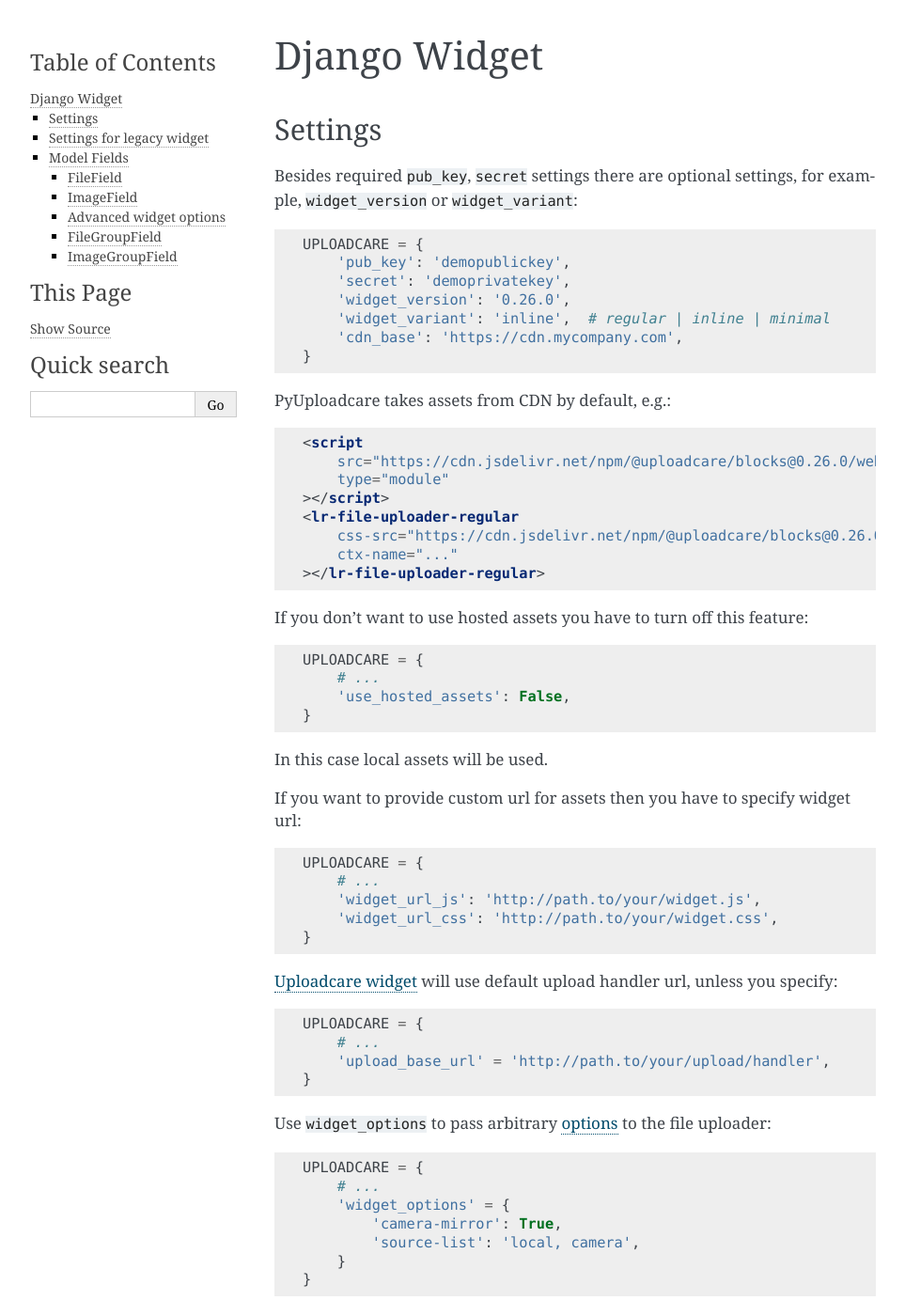
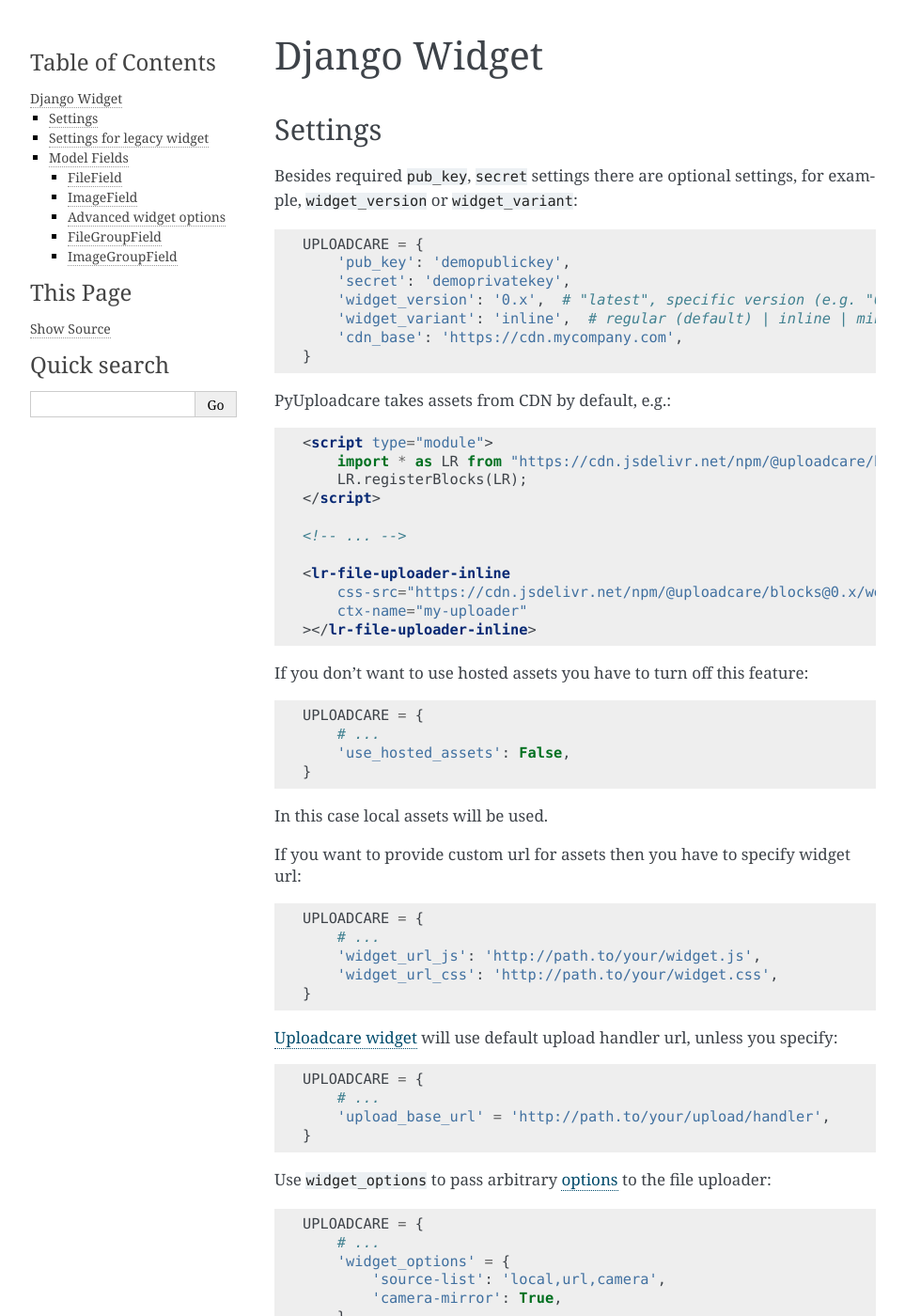
Before and after one commit to uploadcare/pyuploadcare, a Sphinx documentation site: the page built from docs/django-widget.rst, in a window 1280 px wide and 1400 px high. Shown: the whole window at 94% size, without its empty margins (148-1111 px from the left). Built offline with Sphinx 7.4.7, drawn with Linux system fonts in a browser that asks for light colours; some of the changed text lies outside the part shown.

Commit message:
#234 update docs

```diff
--- a/docs/django-widget.rst
+++ b/docs/django-widget.rst
@@ -17,8 +17,8 @@
     UPLOADCARE = {
         'pub_key': 'demopublickey',
         'secret': 'demoprivatekey',
-        'widget_version': '0.26.0',
-        'widget_variant': 'inline',  # regular | inline | minimal
+        'widget_version': '0.x',  # "latest", specific version (e.g. "0.27.4") or wildcard ("0.x" is the default)
+        'widget_variant': 'inline',  # regular (default) | inline | minimal
         'cdn_base': 'https://cdn.mycompany.com',
     }
 
@@ -26,14 +26,17 @@
 
 .. code-block:: html
 
-    <script
-        src="https://cdn.jsdelivr.net/npm/@uploadcare/blocks@0.26.0/web/lr-file-uploader-regular.min.js"
-        type="module"
-    ></script>
-    <lr-file-uploader-regular
-        css-src="https://cdn.jsdelivr.net/npm/@uploadcare/blocks@0.26.0/web/lr-file-uploader-regular.min.css"
-        ctx-name="..."
-    ></lr-file-uploader-regular>
+    <script type="module">
+        import * as LR from "https://cdn.jsdelivr.net/npm/@uploadcare/blocks@0.x/web/blocks.min.js";
+        LR.registerBlocks(LR);
+    </script>
+
+    <!-- ... -->
+
+    <lr-file-uploader-inline
+        css-src="https://cdn.jsdelivr.net/npm/@uploadcare/blocks@0.x/web/lr-file-uploader-regular.min.css"
+        ctx-name="my-uploader"
+    ></lr-file-uploader-inline>
 
 
 If you don't want to use hosted assets you have to turn off this feature:
@@ -74,11 +77,10 @@
     UPLOADCARE = {
         # ...
         'widget_options' = {
+            'source-list': 'local,url,camera',
             'camera-mirror': True,
-            'source-list': 'local, camera',
         }
     }
-
 
 
 .. _django-legacy-widget-settings-ref:
@@ -196,8 +198,8 @@
     # https://uploadcare.com/docs/file-uploader/options/
     class CandidateForm(forms.Form):
         photo = ImageField(widget=FileWidget(attrs={
-            'thumb-size': '128',
             'source-list': 'local,url,camera',
+            'camera-mirror': True,
         }))
 
 Use ``LegacyFileWidget`` whenever you want to switch back to jQuery-based
--- a/docs/index.rst
+++ b/docs/index.rst
@@ -39,8 +39,8 @@
     # https://uploadcare.com/docs/file-uploader/options/
     class CandidateForm(forms.Form):
         photo = ImageField(widget=FileWidget(attrs={
-            'thumb-size': '128',
             'source-list': 'local,url,camera',
+            'camera-mirror': True,
         }))
 
 .. image:: https://ucarecdn.com/f0894ef2-352e-406a-8279-737dd6e1f10c/-/resize/800/manual_crop.png
```
